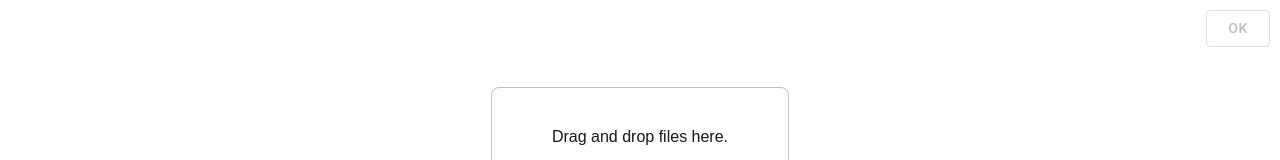
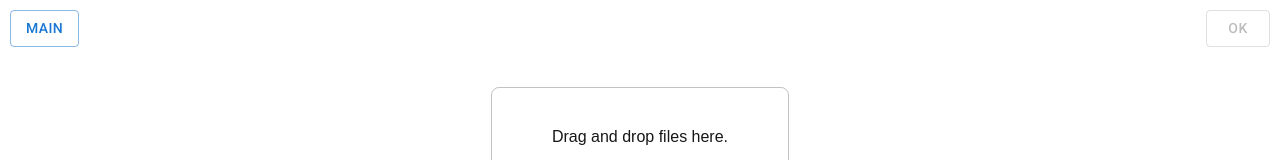
Before and after one commit to dlguswo333/share-those-files, a Next.js app: page /upload in a window 1280 px wide. Shown: the top 160 px of the page. Built offline with nearby package versions, Linux system fonts and the light colour scheme; what @mui/material-nextjs would draw is missing.

Commit message:
Add go to main page buttons

```diff
--- /dev/null
+++ b/src/app/MainPageButton.tsx
@@ -0,0 +1,9 @@
+import Button from '@mui/material/Button';
+
+const GoToMainButton = () => {
+  return <Button variant='outlined' href='/'>
+    Main
+  </Button>;
+};
+
+export default GoToMainButton;
--- a/src/app/download/[entryId]/DownloadButton.tsx
+++ b/src/app/download/[entryId]/DownloadButton.tsx
@@ -1,6 +1,5 @@
 'use client';
 import Button from '@mui/material/Button';
-import styles from '@/app/download/[entryId]/page.module.css';
 
 type Props = {
   downloadUrl: string;
@@ -14,7 +13,6 @@ const DownloadButton = ({downloadUrl}: Props) => {
   return <Button
     variant='contained'
     onClick={download}
-    className={styles.right}
   >
     Download
   </Button>;
--- a/src/app/download/[entryId]/page.tsx
+++ b/src/app/download/[entryId]/page.tsx
@@ -6,6 +6,7 @@ import Divider from '@mui/material/Divider';
 import SimpleDB from '@/back/SimpleDB';
 import {STFFile} from '@/types';
 import DownloadButton from './DownloadButton';
+import MainPageButton from '@/app/MainPageButton';
 
 type Props = {
   params: Promise<{ entryId: string }>
@@ -21,6 +22,7 @@ export default async function Download ({params}: Props) {
     return (
       <main className={styles.page}>
         <header className={styles.header}>
+          <MainPageButton />
           <span className={styles.middle}>
             Cannot find the upload entry with the id.
             Maybe it had been deleted long ago?
@@ -39,6 +41,8 @@ export default async function Download ({params}: Props) {
   return (
     <main className={styles.page}>
       <header className={styles.header}>
+        <MainPageButton />
+        <span className={styles.middle} />
         <DownloadButton downloadUrl={`/api/download/?entryId=${entryId}`} />
       </header>
       {!!files?.length && <List
--- a/src/app/upload/page.module.css
+++ b/src/app/upload/page.module.css
@@ -14,7 +14,7 @@
     display: flex;
     flex-direction: row;
     align-items: center;
-    justify-content: flex-end;
+    justify-content: space-between;
 }
 
 .page .inputArea {
--- a/src/app/upload/page.tsx
+++ b/src/app/upload/page.tsx
@@ -13,6 +13,7 @@ import DialogContentText from '@mui/material/DialogContentText';
 import DialogTitle from '@mui/material/DialogTitle';
 import Chip from '@mui/material/Chip';
 import ContentCopyIcon from '@mui/icons-material/ContentCopy';
+import GoToMainButton from '../MainPageButton';
 
 export default function Upload () {
   const inputRef = useRef<HTMLInputElement | null>(null);
@@ -31,6 +32,8 @@ export default function Upload () {
   return (
     <main className={styles.page}>
       <header className={styles.header}>
+        <GoToMainButton />
+        <span />
         <Button
           variant={status === 'okayToUpload' ? 'contained' : 'outlined'}
           disabled={status !== 'okayToUpload'}
```
Also changed, not shown: src/app/download/[entryId]/page.module.css (+0 -8 lines).
